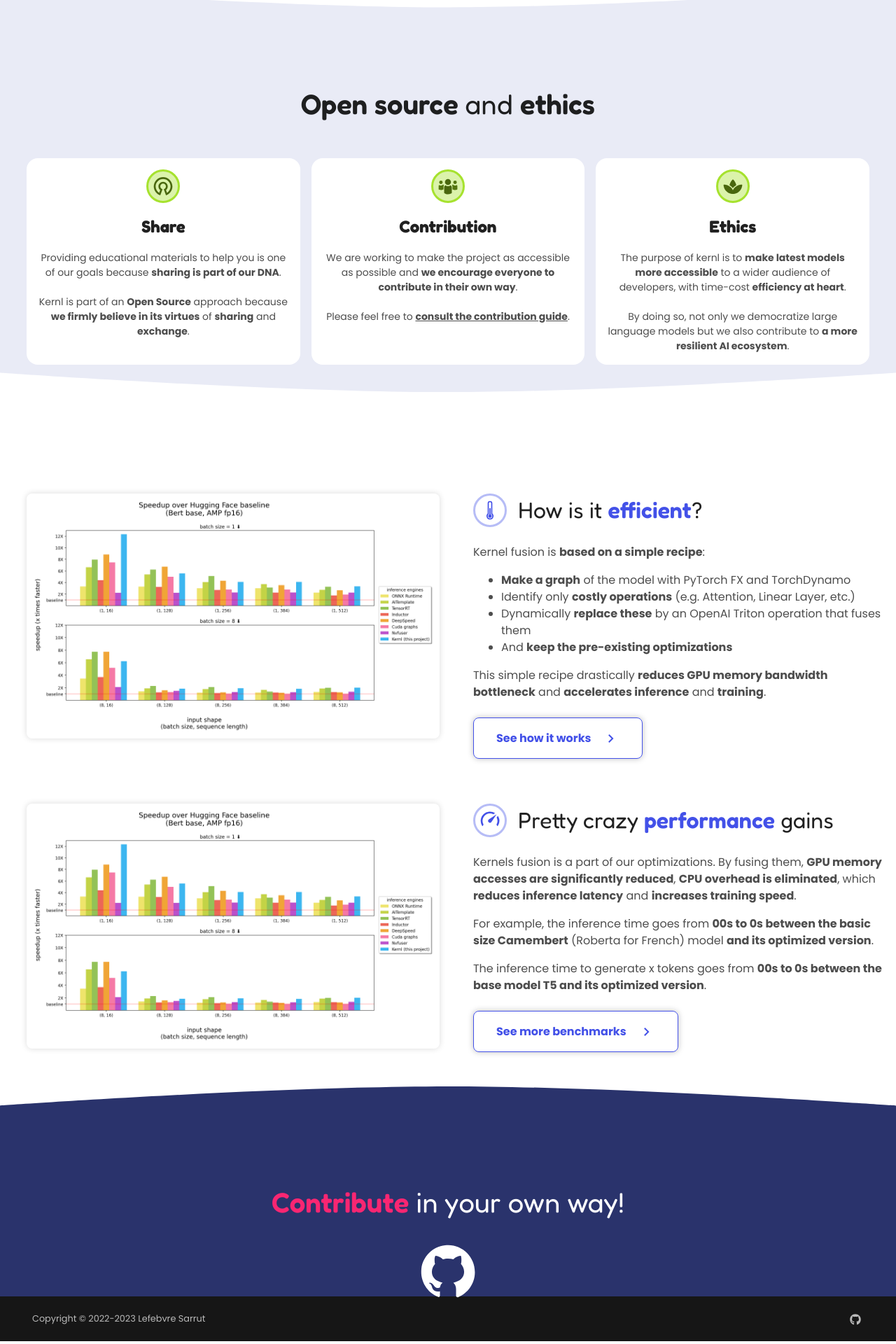
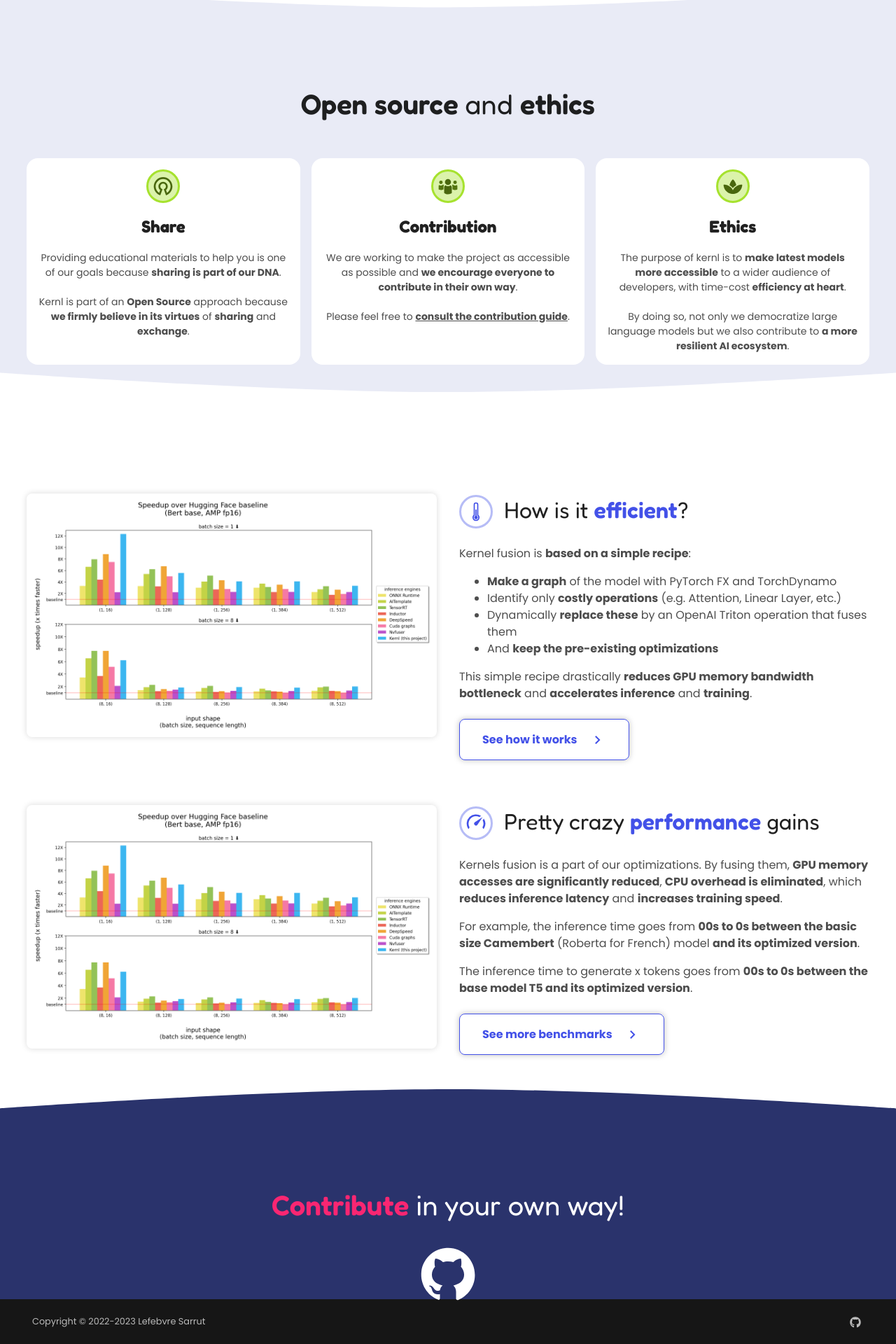
Before and after one commit to ELS-RD/kernl, an MkDocs documentation site: the page built from docs/index.md, in a window 1280 px wide. Shown: the part 2135-4055 px from the top of the page at 70% size. Built offline with MkDocs 1.6.1 and Material for MkDocs 9.7.7, drawn with Linux system fonts in a browser that asks for light colours; comment, search, counter and statistics services are not loaded.

Commit message:
feat: finalize highlights responsive css.

```diff
--- a/docs/stylesheets/extra.css
+++ b/docs/stylesheets/extra.css
@@ -8,6 +8,7 @@
 @font-face {
     font-family: "Fredoka";
     src: url("../assets/fonts/Fredoka-VariableFont_wdth,wght.ttf") format("truetype");
+    font-display: swap;
 }
 
 :root > * {
@@ -42,6 +43,7 @@
 
     /* spaces */
     --section-padding-y: 56px;
+    --highlight-content-flex: 1 0 48%;
 
     /* fonts */
     --font-fredoka-semibold: 600;
@@ -413,12 +415,12 @@
 
 .knl-highlight {
     display: flex;
-    gap: 48px;
+    gap: 32px;
     padding: 0 8px;
 }
 
 .knl-highlight figure {
-    flex: 1 0 49%;
+    flex: var(--highlight-content-flex);
     margin: 0;
     text-align: center;
 }
@@ -436,16 +438,21 @@
     display: flex;
     flex-direction: column;
     gap: 24px;
-    flex: 1 0 49%;
+    flex: var(--highlight-content-flex);
 }
 
-.knl-highlight__content header {
+.knl-highlight__content > header {
     display: flex;
     gap: 16px;
-    align-items: center;
+    align-items: flex-start;
 }
 
-.knl-highlight__content header h3 {
+.knl-highlight__content > header > svg {
+    flex-shrink: 0;
+    margin-top: 2px;
+}
+
+.knl-highlight__content > header > h3 {
     margin: 0;
     font-family: "Fredoka", sans-serif;
     font-size: clamp(20px, 5vw, 32px);
@@ -453,7 +460,7 @@
     line-height: var(--accessible-line-height);
 }
 
-.knl-highlight__content header h3 em {
+.knl-highlight__content > header > h3 em {
     color: var(--color-primary);
     font-weight: var(--font-fredoka-semibold);
 }
@@ -480,6 +487,7 @@
 .knl-highlight__content footer {
     display: flex;
 }
+
 /* ----- ----- ----- ----- ----- */
 .knl-contribute {
     padding: 88px 0 32px; /* 32px + 56px */
@@ -571,6 +579,16 @@
 
     .knl-highlight {
         flex-direction: column;
+        padding: 0 32px;
+    }
+
+    .knl-highlight figure {
+        border-radius: var(--border-radius-md);
+        box-shadow: var(--shadow-secondary);
+    }
+
+    .knl-highlight figure img {
+        box-shadow: none;
     }
 }
 
@@ -580,6 +598,10 @@
     .knl-oss,
     .knl-contribute {
         padding: 56px 0;
+    }
+
+    .knl-highlight {
+        padding: 0 16px;
     }
 }
 
```
